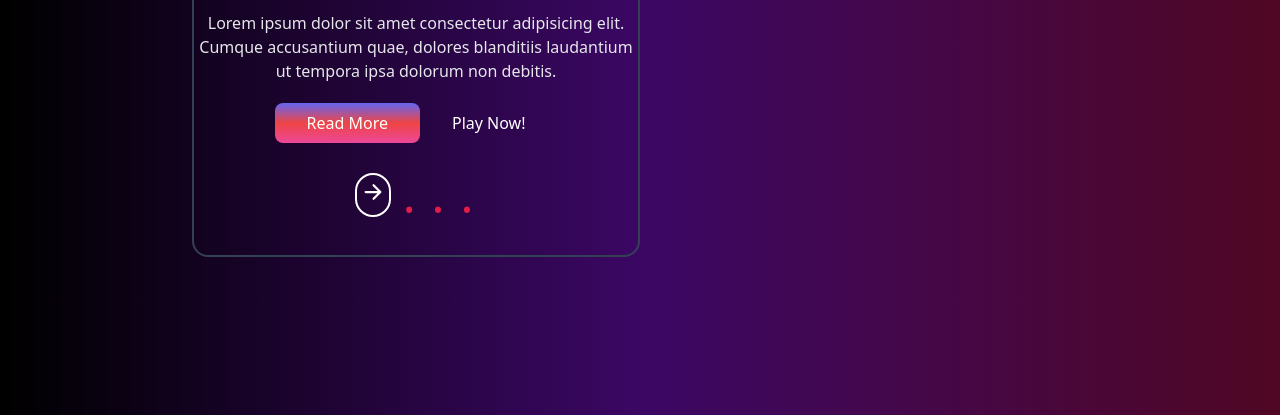
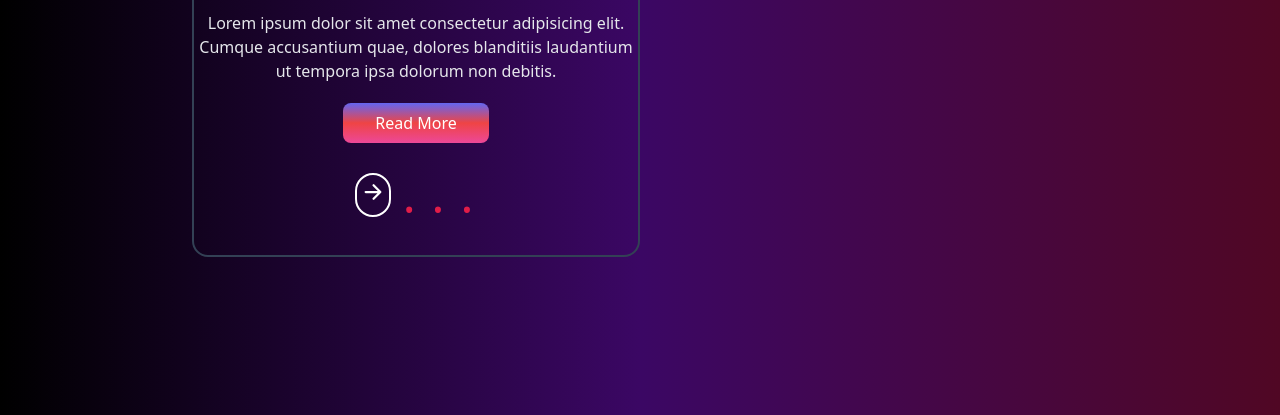
Before and after one commit to deepanshigautam/landingPage, a plain HTML site: page index.html in a window 1280 px wide. Shown: the part 465-880 px from the top of the page. Drawn offline with nearby package versions, Linux system fonts and the light colour scheme.

Commit message:
Add files via upload

```diff
--- a/index.html
+++ b/index.html
@@ -62,8 +62,7 @@
                     <div
                         class="bg-fuchsia-600 px-8 py-2 text-white font-medium rounded-lg max-[500px]:text-[16px]  hover:scale-105 cursor-pointer bg-gradient-to-b from-indigo-500 via-red-500 to-pink-500 max-md:px-2, max-[360px]:py-1, min-2xl:border sm:120px">
                         Read More</div>
-                    <div class=" px-8 py-2 text-white font-medium rounded-lg  hover:scale-105 cursor-pointer">
-                        Play Now!</div>
+
 
                 </div>
                 <div class="flex m-2 items-center justify-center">
```
